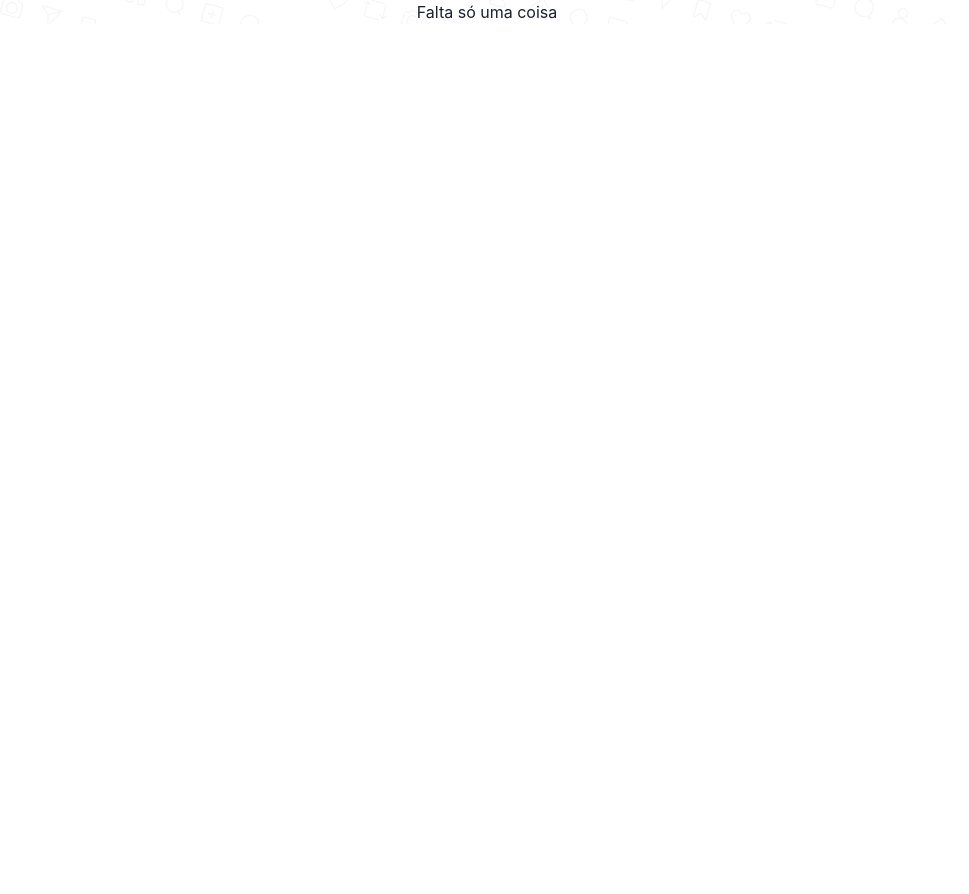
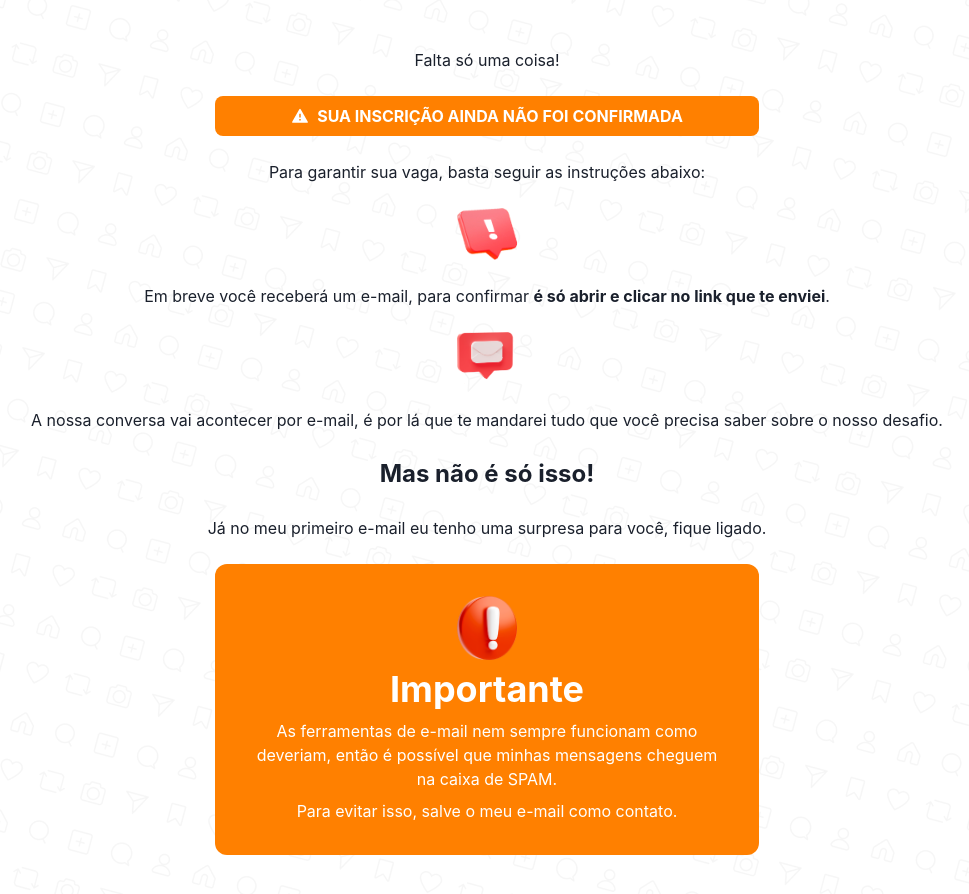
Before and after one commit to pedrocsencon/lp-afonso, a Next.js app: page /obrigado in a window 1280 px wide. Shown: the top 894 px of the page, without its empty margins (153-1122 px from the left). Before the commit the page ends 800 px from the top, so only its background shows below. Built offline with nearby package versions, Linux system fonts and the light colour scheme.

Commit message:
thanks page

```diff
--- a/src/components/RegisterModal/index.tsx
+++ b/src/components/RegisterModal/index.tsx
@@ -4,6 +4,7 @@ import { useMemo, useState } from "react";
 import InputForm from "./components/InputForm";
 import { RegisterModalProps } from "./types";
 import InputMask from "react-input-mask";
+import { useRouter } from "next/router";
 
 export default function RegisterModal({ isOpen, onClose }: RegisterModalProps) {
     const [firstName, setFirstName] = useState("");
@@ -13,6 +14,7 @@ export default function RegisterModal({ isOpen, onClose }: RegisterModalProps) {
     const { mutate: addUser, isLoading: loadingRegister } = useRegisterUser()
     const { mutate: addInList, isLoading: loadingList } = useAddUserInList()
     const toast = useToast();
+    const route = useRouter();
 
     function clearForm() {
         setFirstName("");
@@ -43,6 +45,7 @@ export default function RegisterModal({ isOpen, onClose }: RegisterModalProps) {
                     isClosable: true,
                 })
                 onClose();
+                route.push('/obrigado')
             },
             onError: (res: any) => {
                 toast({
@@ -64,7 +67,7 @@ export default function RegisterModal({ isOpen, onClose }: RegisterModalProps) {
                     <ModalHeader>Cadastrar-se</ModalHeader>
                     <ModalCloseButton />
                     <ModalBody>
-                        <Stack paddingX={8}>
+                        <Stack paddingX={[2, 4, 8]}>
                             <Stack direction='row' width='100%'>
                                 <InputForm
                                     field="Nome"
--- a/src/pages/obrigado.tsx
+++ b/src/pages/obrigado.tsx
@@ -1,8 +1,51 @@
-import { Flex, Text } from "@chakra-ui/react";
+import { Box, Flex, Heading, Stack, Text, useMediaQuery } from "@chakra-ui/react";
+import Image from "next/image";
+import { RiAlertFill } from 'react-icons/ri'
+import alertIcon from '../assets/alert-icon.png'
+import emailIcon from '../assets/email-icon.png'
+import redAlert from '../assets/red-alert.png'
 
-export default function Obrigado(){
-    return(
-        <Flex id='background' justifyContent='center' backgroundImage="url('../assets/backgrond.png')" width='100%' paddingX={24} backgroundColor={'white'}>
-            <Text>Falta só uma coisa</Text>
-        </Flex>
-    )}
+export default function Obrigado() {
+  const [isLargerThan900] = useMediaQuery("(min-width: 900px)");
+
+    return (
+        <Stack textAlign='center' spacing={6} paddingY={12} id='background' alignItems='center' backgroundImage="url('../assets/backgrond.png')" width='100%' paddingX={isLargerThan900 ? 24 : 4} backgroundColor={'white'}>
+            <Text>Falta só uma coisa!</Text>
+            <Flex width={['95%', '70%', '50%']} paddingY={2} justifyContent='center' alignItems='center' background='orange.500' borderRadius={8}>
+                <RiAlertFill size={18} color='white' />
+                <Text marginLeft={2} fontWeight='bold' fontSize={['xs', 'md', 'md']} textColor='white'>
+                    SUA INSCRIÇÃO AINDA NÃO FOI CONFIRMADA
+                </Text>
+            </Flex>
+            <Text>Para garantir sua vaga, basta seguir as instruções abaixo:</Text>
+            <Box>
+                <Image alt="alert" width={60} src={alertIcon} />
+            </Box>
+            <Text>
+                Em breve você receberá um e-mail, para confirmar <strong>é só abrir e clicar no link que te enviei</strong>.
+            </Text>
+            <Box>
+                <Image alt="email" width={60} src={emailIcon} />
+            </Box>
+            <Text>
+                A nossa conversa vai acontecer por e-mail, é por lá que te mandarei tudo que você precisa saber sobre o nosso desafio.
+            </Text>
+            <Text fontSize='2xl' fontWeight='bold'>
+                Mas não é só isso!
+            </Text>
+            <Text>
+                Já no meu primeiro e-mail eu tenho uma surpresa para você, fique ligado.
+            </Text>
+            <Stack padding={8} alignItems='center' width={['95%', '70%', '50%']} textAlign='center' backgroundColor='orange.500' borderRadius={12}>
+                <Image alt="alert2" width={60} src={redAlert} />
+                <Heading textColor='white'>Importante</Heading>
+                <Text textColor='white'>
+                    As ferramentas de e-mail nem sempre funcionam como deveriam, então é possível que minhas mensagens cheguem na caixa de SPAM.
+                </Text>
+                <Text textColor='white'>
+                    Para evitar isso, salve o meu e-mail como contato.
+                </Text>
+            </Stack>
+        </Stack>
+    )
+}
```
Also changed, not shown: src/pages/posicionado-digital.tsx (renamed from src/pages/index.tsx, +1 -13 lines).
